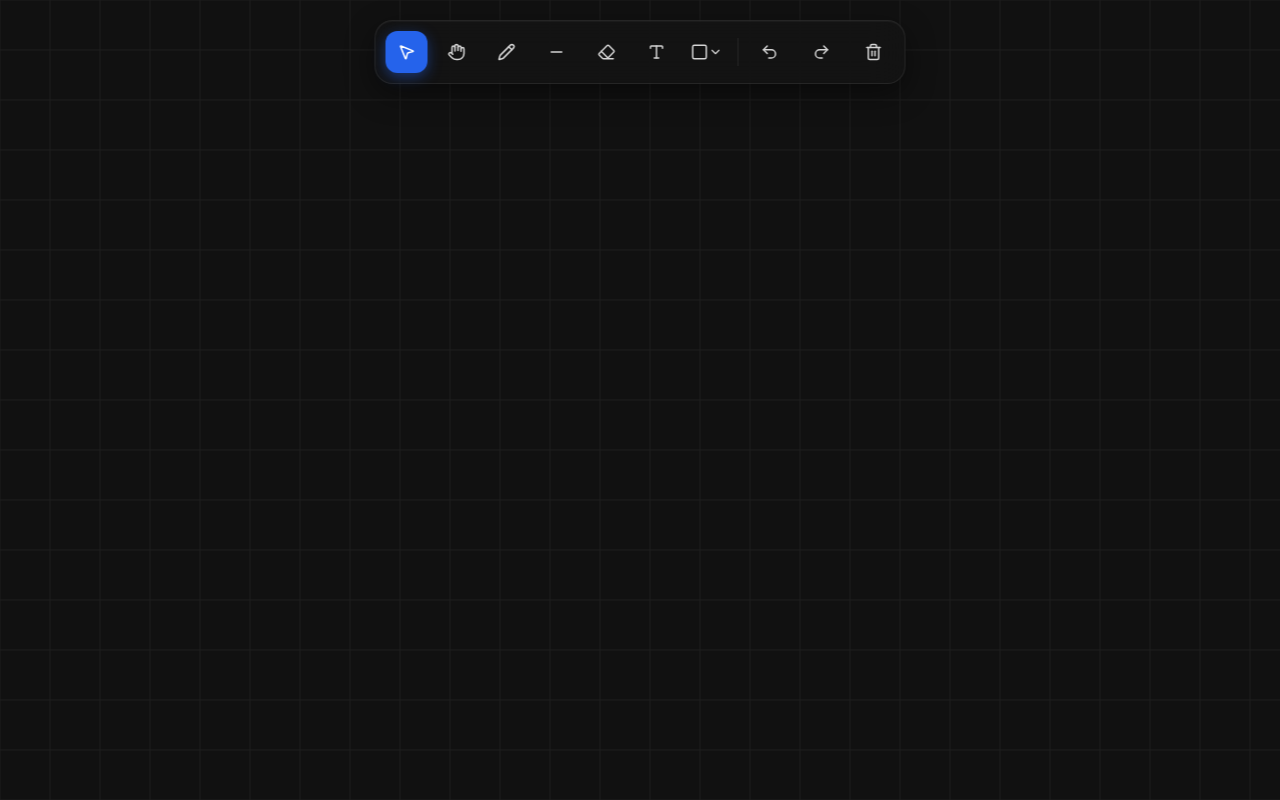
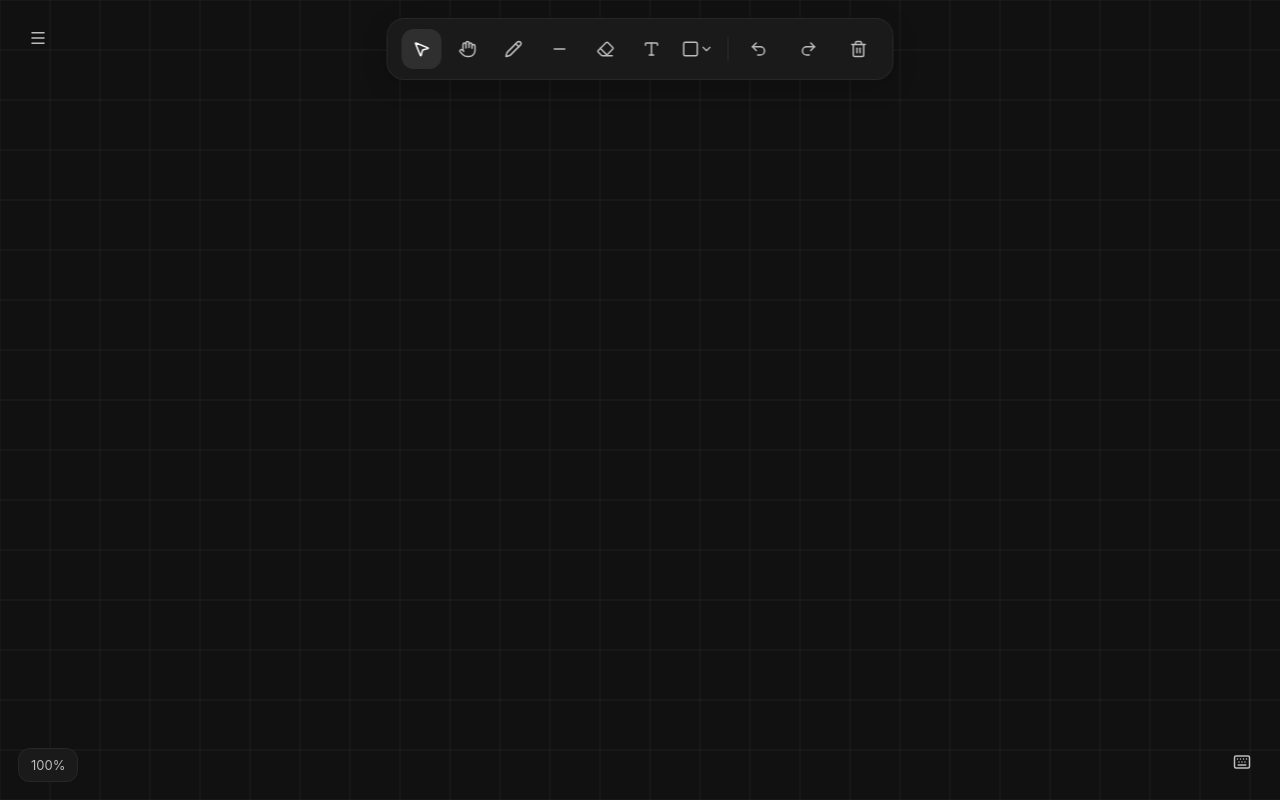
Before and after one commit to swaznil/drawxd, a React (Vite) app: page / in a window 1280 px wide. Built offline with nearby package versions, Linux system fonts and the light colour scheme.

Commit message:
Fixed CSS

```diff
--- a/src/engine/grid.js
+++ b/src/engine/grid.js
@@ -1,15 +1,15 @@
-export function drawGrid(ctx, camera, width, height) {
-  const size = 50;
+import { GRID_SIZE } from "./constants";
 
+export function drawGrid(ctx, camera, width, height, bgColor) {
   ctx.save();
 
-  ctx.fillStyle = "#111";
+  ctx.fillStyle = bgColor;
   ctx.fillRect(0, 0, width, height);
 
-  ctx.strokeStyle = "#1f1f1f";
+  ctx.strokeStyle = "rgba(255,255,255,0.06)";
   ctx.lineWidth = 1;
 
-  const scaled = size * camera.zoom;
+  const scaled = GRID_SIZE * camera.zoom;
 
   const offsetX = (camera.x * camera.zoom) % scaled;
   const offsetY = (camera.y * camera.zoom) % scaled;
--- a/src/styles.css
+++ b/src/styles.css
@@ -1,183 +1,430 @@
-* {
-  margin: 0;
-  padding: 0;
-  box-sizing: border-box;
+*{
+  margin:0;
+  padding:0;
+  box-sizing:border-box;
 }
 
 html,
 body,
-#root {
-  width: 100%;
-  height: 100%;
-  overflow: hidden;
-  background: #08101c;
+#root{
+  width:100%;
+  height:100%;
+  overflow:hidden;
 }
 
-body {
-  font-family: Inter, Arial, sans-serif;
-  color: #e2e8f0;
+body{
+  font-family:Inter,system-ui,sans-serif;
+  background:#171717;
+  color:#e7e5e4;
 }
 
-.app {
-  width: 100vw;
-  height: 100vh;
-  overflow: hidden;
-  position: relative;
-  background: radial-gradient(circle at top left, #111828 0%, #090b10 40%, #05070c 100%);
+.app{
+  width:100vw;
+  height:100vh;
+  position:relative;
+  overflow:hidden;
+  background:
+    linear-gradient(
+      180deg,
+      #1c1c1c 0%,
+      #151515 100%
+    );
 }
 
-.canvas {
-  position: absolute;
-  inset: 0;
-  width: 100%;
-  height: 100%;
-  display: block;
-  background: transparent;
-  touch-action: none;
+.theme-light{
+  background:#ece7e1;
+  color:#1c1917;
 }
 
-/* toolbar styles */
+.canvas{
+  position:absolute;
+  inset:0;
+  width:100%;
+  height:100%;
+  display:block;
+  touch-action:none;
+}
+
+.canvas-text-input{
+  position:fixed;
+  min-width:220px;
+  min-height:48px;
+
+  padding:10px 12px;
+
+  border:none;
+  outline:none;
+
+  resize:both;
+
+  background:#232323;
+  color:#f5f5f4;
+
+  border-radius:12px;
+
+  font-size:22px;
+  font-family:Inter,sans-serif;
+
+  box-shadow:
+    0 0 0 2px rgba(255,255,255,0.04),
+    0 10px 30px rgba(0,0,0,0.22);
+
+  z-index:999999;
+}
+
+.theme-light .canvas-text-input{
+  background:white;
+  color:#1c1917;
+  box-shadow:
+    0 0 0 1px rgba(0,0,0,0.06),
+    0 10px 25px rgba(0,0,0,0.08);
+}
 
 .toolbar{
   position:fixed;
-    top:20px;
+
+  top:18px;
   left:50%;
+
   transform:translateX(-50%);
+
   display:flex;
   align-items:center;
   gap:10px;
-    padding:10px;
-    background:rgba(20,20,20,0.82);
-    backdrop-filter:blur(18px);
-    -webkit-backdrop-filter:blur(18px);
-    border:1px solid rgba(255,255,255,0.08);
+
+  padding:10px 14px;
+
+  background:rgba(28,28,28,0.88);
+
+  border:1px solid rgba(255,255,255,0.06);
+
   border-radius:18px;
+
   z-index:9999;
+
+  backdrop-filter:blur(10px);
+
   box-shadow:
-    0 10px 30px rgba(0,0,0,0.45),
-    inset 0 1px 0 rgba(255,255,255,0.04);
+    0 6px 24px rgba(0,0,0,0.18);
+}
+
+.theme-light .toolbar{
+  background:rgba(255,255,255,0.78);
+  border-color:rgba(0,0,0,0.08);
 }
 
 .toolbar-group{
   display:flex;
   align-items:center;
-    gap:8px;
+  gap:6px;
 }
 
 .toolbar-divider{
   width:1px;
-    height:28px;
+  height:24px;
   background:rgba(255,255,255,0.08);
 }
 
+.theme-light .toolbar-divider{
+  background:rgba(0,0,0,0.08);
+}
+
 .tool-btn{
-    width:42px;
-    height:42px;
+  width:40px;
+  height:40px;
   border:none;
-    outline:none;
+  background:transparent;
+  color:#bdbdbd;
+  border-radius:12px;
   display:flex;
   align-items:center;
   justify-content:center;
-    border-radius:12px;
-    background:transparent;
-    color:#d4d4d4;
   cursor:pointer;
   transition:
-    background 0.18s ease,
-    color 0.18s ease,
-    transform 0.18s ease;
+    background .14s ease,
+    color .14s ease,
+    transform .14s ease;
 }
 
 .tool-btn:hover{
-    background:rgba(255,255,255,0.08);
+  background:rgba(255,255,255,0.06);
   color:white;
-    transform:translateY(-1px);
+}
+
+.theme-light .tool-btn{
+  color:#44403c;
+}
+
+.theme-light .tool-btn:hover{
+  background:rgba(0,0,0,0.06);
+  color:#1c1917;
+}
+
+.tool-btn:active{
+  transform:scale(.96);
 }
 
 .tool-btn.active{
-    background:#2563eb;
+  background:#2f2f2f;
   color:white;
-    box-shadow:
-    0 4px 14px rgba(37,99,235,0.45);
+}
+
+.theme-light .tool-btn.active{
+  background:#d6d3d1;
+  color:#1c1917;
 }
 
 .tool-btn.danger:hover{
-    background:#dc2626;
+  background:#7f1d1d;
   color:white;
-}
-
-.shape-panel{
-  position:fixed;
-  left:20px;
-  top:100px;
-  display:flex;
-  flex-direction:column;
-  gap:10px;
-  z-index:9999;
 }
 
 .shape-dropdown{
   position:relative;
 }
 
+.shape-menu,
+.top-menu-panel,
+.shortcuts-panel,
+.modal{
+  background:#232323;
+  border:1px solid rgba(255,255,255,0.06);
+  border-radius:16px;
+  box-shadow: 0 10px 30px rgba(0,0,0,0.2);
+}
+
+.theme-light .shape-menu,
+.theme-light .top-menu-panel,
+.theme-light .shortcuts-panel,
+.theme-light .modal{
+  background:white;
+  border-color:rgba(0,0,0,0.08);
+}
+
 .shape-menu{
   position:absolute;
-  top:55px;
+  top:54px;
   left:0;
+  min-width:190px;
+  padding:8px;
   display:flex;
   flex-direction:column;
   gap:4px;
-  min-width:180px;
-  padding:8px;
-  background:#111827;
-  border:1px solid rgba(255,255,255,0.08);
-  border-radius:14px;
   z-index:99999;
 }
 
 .shape-item{
   border:none;
   background:transparent;
-  color:#e5e7eb;
+  color:#e7e5e4;
+  padding:11px 12px;
+  border-radius:10px;
   display:flex;
   align-items:center;
   gap:10px;
-  padding:10px 12px;
-  border-radius:10px;
+  font-size:14px;
   cursor:pointer;
-  transition:0.15s;
+  transition:background .14s ease;
 }
 
 .shape-item:hover{
-  background:rgba(255,255,255,0.08);
+  background:rgba(255,255,255,0.06);
 }
 
-.canvas {
-  position: absolute;
-  inset: 0;
-  width: 100%;
-  height: 100%;
-  display: block;
-  background: transparent;
-  touch-action: none;
-  z-index: 1;
+.theme-light .shape-item{
+  color:#1c1917;
 }
 
-.canvas-text-input {
-  position: fixed;
-  min-width: 220px;
-  min-height: 40px;
-  padding: 8px 10px;
-  border: 2px solid #3b82f6;
-  border-radius: 8px;
-  background: #111827;
-  color: white;
-  font-size: 22px;
-  font-family: Inter, sans-serif;
-  resize: both;
-  overflow: auto;
-  outline: none;
-  z-index: 999999;
-  pointer-events: auto;
-  white-space: pre-wrap;
+.theme-light .shape-item:hover{
+  background:rgba(0,0,0,0.06);
 }
+
+.zoom-indicator{
+  position:fixed;
+  left:18px;
+  bottom:18px;
+  padding:8px 12px;
+  border-radius:12px;
+  font-size:13px;
+  background:rgba(28,28,28,0.88);
+  border:1px solid rgba(255,255,255,0.06);
+  color:#bdbdbd;
+  backdrop-filter:blur(8px);
+}
+
+.theme-light .zoom-indicator{
+  background:rgba(255,255,255,0.78);
+  border-color:rgba(0,0,0,0.08);
+  color:#44403c;
+}
+
+.shortcuts-hint{
+  position:fixed;
+  right:18px;
+  bottom:18px;
+  display:flex;
+  flex-direction:column;
+  align-items:flex-end;
+  gap:10px;
+}
+
+.shortcuts-panel{
+  padding:14px;
+  min-width:220px;
+  display:flex;
+  flex-direction:column;
+  gap:8px;
+}
+
+.shortcuts-row{
+  display:flex;
+  align-items:center;
+  justify-content:space-between;
+  gap:16px;
+  font-size:13px;
+}
+
+.shortcuts-key{
+  padding:3px 7px;
+  border-radius:7px;
+  background:rgba(255,255,255,0.06);
+  font-size:12px;
+  font-family:monospace;
+}
+
+.theme-light .shortcuts-key{
+  background:rgba(0,0,0,0.06);
+}
+
+.top-menu{
+  position:fixed;
+  top:18px;
+  left:18px;
+  z-index:9999;
+}
+
+.top-menu-panel{
+  position:absolute;
+  top:54px;
+  left:0;
+  min-width:220px;
+  padding:8px;
+  display:flex;
+  flex-direction:column;
+  gap:4px;
+}
+
+.top-menu-divider{
+  height:1px;
+  margin:4px 6px;
+  background:rgba(255,255,255,0.06);
+}
+
+.theme-light .top-menu-divider{
+  background:rgba(0,0,0,0.08);
+}
+
+.top-menu-label{
+  padding:6px 10px 2px;
+
+  display:flex;
+  justify-content:space-between;
+  font-size:12px;
+  opacity:.7;
+}
+
+.top-menu-label-value{
+  font-family:monospace;
+}
+
+.bg-swatches{
+  display:flex;
+  gap:8px;
+  padding:8px 10px;
+}
+
+.bg-swatch,
+.bg-swatch-custom{
+  width:22px;
+  height:22px;
+  border-radius:999px;
+  border:none;
+  cursor:pointer;
+}
+
+.bg-swatch.active{
+  outline:2px solid white;
+}
+
+.theme-light .bg-swatch.active{
+  outline:2px solid black;
+}
+
+.modal-overlay{
+  position:fixed;
+  inset:0;
+  display:flex;
+  align-items:center;
+  justify-content:center;
+  background:rgba(0,0,0,0.35);
+  z-index:999999;
+}
+
+.modal{
+  width:280px;
+  padding:18px;
+  display:flex;
+  flex-direction:column;
+  gap:12px;
+}
+
+.modal-field{
+  display:flex;
+  flex-direction:column;
+  gap:6px;
+  font-size:13px;
+}
+
+.modal-field input{
+  border:none;
+  outline:none;
+  background:rgba(255,255,255,0.05);
+  color:white;
+  padding:10px 12px;
+  border-radius:10px;
+}
+
+.theme-light .modal-field input{
+  background:rgba(0,0,0,0.05);
+  color:#1c1917;
+}
+
+.modal-actions{
+  display:flex;
+  justify-content:flex-end;
+  gap:8px;
+}
+
+.modal-btn{
+  border:none;
+  padding:9px 14px;
+  border-radius:10px;
+  cursor:pointer;
+  background:#2f2f2f;
+  color:white;
+}
+
+.theme-light .modal-btn{
+  background:#e7e5e4;
+  color:#1c1917;
+}
+
+.modal-btn.primary{
+  background:#ffffff;
+  color:#111;
+}
+
+.theme-light .modal-btn.primary{
+  background:#1c1917;
+  color:white;
+}
```
Lines whose indentation alone changed are shown as unchanged.
